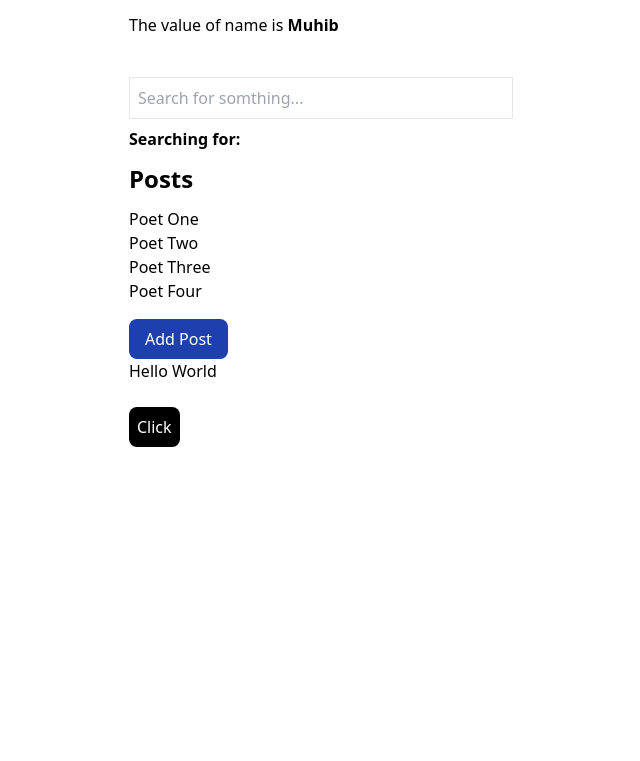
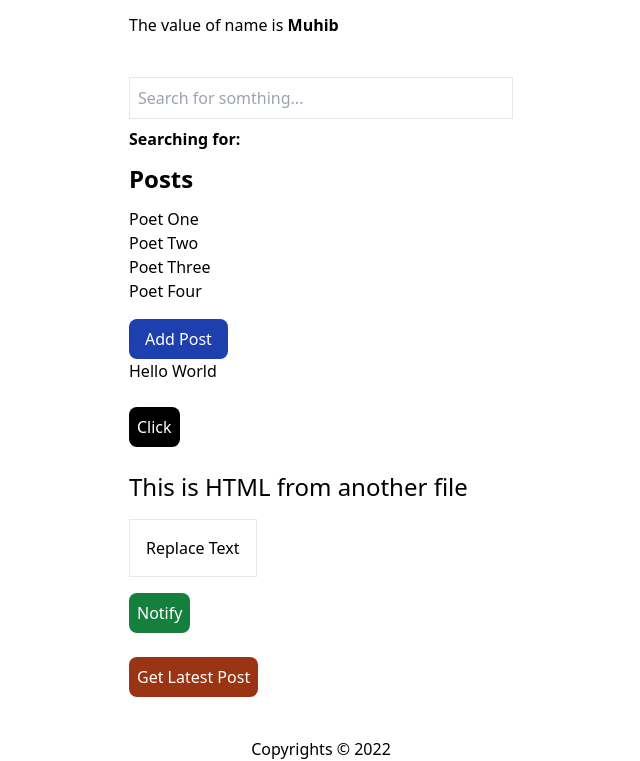
Before and after one commit to muhibdev/Alpine.js, a website: page index.html in a window 1280 px wide. Shown: the part 131-892 px from the top of the page, without its empty margins (319-959 px from the left). Before the commit the page ends 800 px from the top, so only its background shows below. Drawn offline with nearby package versions, Linux system fonts and the light colour scheme.

Commit message:
js function with alphine

```diff
--- a/index.html
+++ b/index.html
@@ -92,9 +92,43 @@
             </div>
 
             <!-- x-html -->
+            <div x-html="(await axios.get('./partial.html')).data">...</div>
+
+            <!-- $el -->
+            <button @click="$el.innerHTML = 'Hello World'" class="mt-4 p-4 border">
+                Replace Text
+            </button>
+
+            <!-- x-init  & $watch-->
+            <div x-init="$watch('posts',value => console.log(value))"></div>
+
+            <!--  $dispatch -->
+            <div @notify="alert('You have been notified')">
+                <button @click="$dispatch('notify')"
+                    class="bg-green-700 text-white p-2 mt-4 rounded-lg">
+                    Notify
+                </button>
+            </div>
+
+            <!-- $data -->
+            <button @click="getLatesPost($data.posts)"
+                class="bg-orange-800 text-white mt-6 p-2 rounded-lg">
+                Get Latest Post
+            </button>
 
         </div>
     </div>
+
+    <footer x-data class="text-center mt-10">
+        <p>Copyrights &copy; <span x-text="new Date().getFullYear()"></span></p>
+    </footer>
+
+    <script>
+        function getLatesPost(posts) {
+            console.log(posts[posts.length - 1]);
+        }
+    </script>
+
 </body>
 
 </html>
--- /dev/null
+++ b/partial.html
@@ -0,0 +1 @@
+<h1 class="text-2xl">This is HTML from another file</h1>
```
